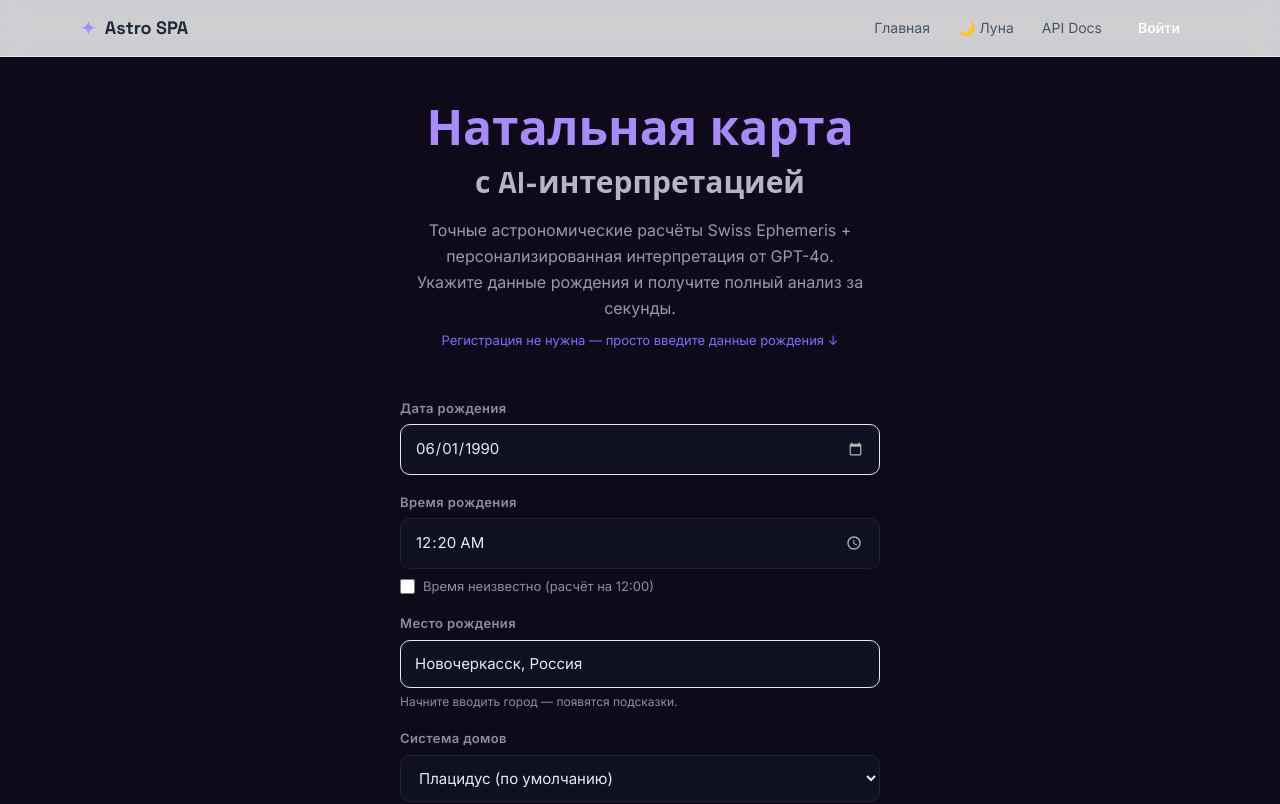
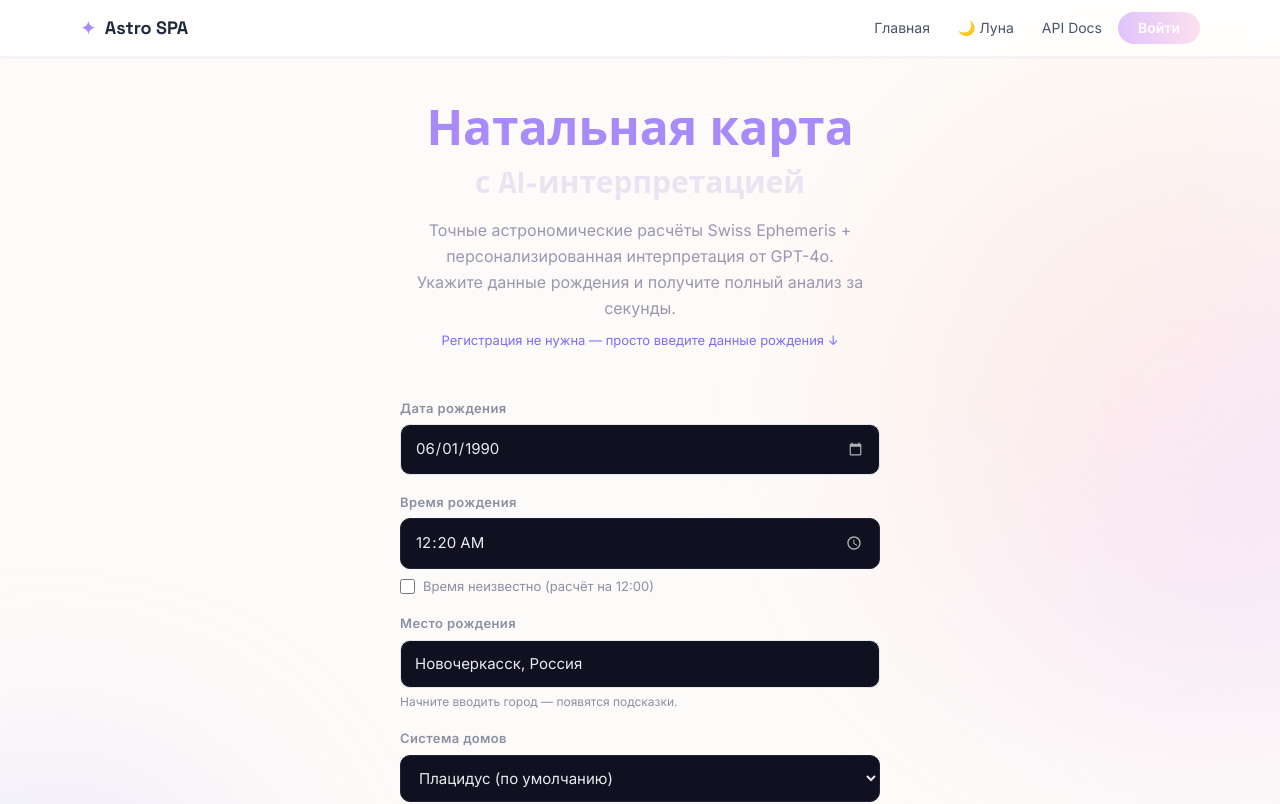
Before and after one commit to alex753ad/astro, a React (Vite) app in the folder frontend/: page / in a window 1280 px wide. Shown: the top 804 px of the page. Built offline with nearby package versions, Linux system fonts and the light colour scheme.

Commit message:
fix: ChartPage 5 tabs, fix tailwind.config.js location

```diff
--- a/frontend/tailwind.config.js
+++ b/frontend/tailwind.config.js
@@ -1,13 +1,22 @@
 /** @type {import('tailwindcss').Config} */
 export default {
   content: ['./index.html', './src/**/*.{js,jsx}'],
+  darkMode: 'class',
   theme: {
     extend: {
       colors: {
+        astro: {
+          bg:     '#FDFBF9',
+          card:   '#FFFFFF',
+          purple: '#E0C3FC',
+          blue:   '#C3E0FC',
+          pink:   '#FCE0EE',
+          yellow: '#FFF0C3',
+        },
         zodiac: {
-          fire: '#E74C3C',
+          fire:  '#E74C3C',
           earth: '#27AE60',
-          air: '#3498DB',
+          air:   '#3498DB',
           water: '#2980B9',
         },
         aspect: {
@@ -16,18 +25,21 @@ export default {
           neutral: '#F39C12',
         },
         brand: {
-          dark: '#0F0A1A',
+          dark:   '#0F0A1A',
           deeper: '#1A1230',
-          card: '#231C38',
+          card:   '#231C38',
           accent: '#8B5CF6',
-          glow: '#A78BFA',
-          text: '#E2DFF0',
-          muted: '#9B97B0',
+          glow:   '#A78BFA',
+          text:   '#E2DFF0',
+          muted:  '#9B97B0',
         },
+      },
+      boxShadow: {
+        pastel: '0 10px 25px -5px rgba(224, 195, 252, 0.3)',
       },
       fontFamily: {
         display: ['"Space Grotesk"', 'system-ui', 'sans-serif'],
-        body: ['Inter', 'system-ui', 'sans-serif'],
+        body:    ['Inter', 'system-ui', 'sans-serif'],
       },
     },
   },
```
